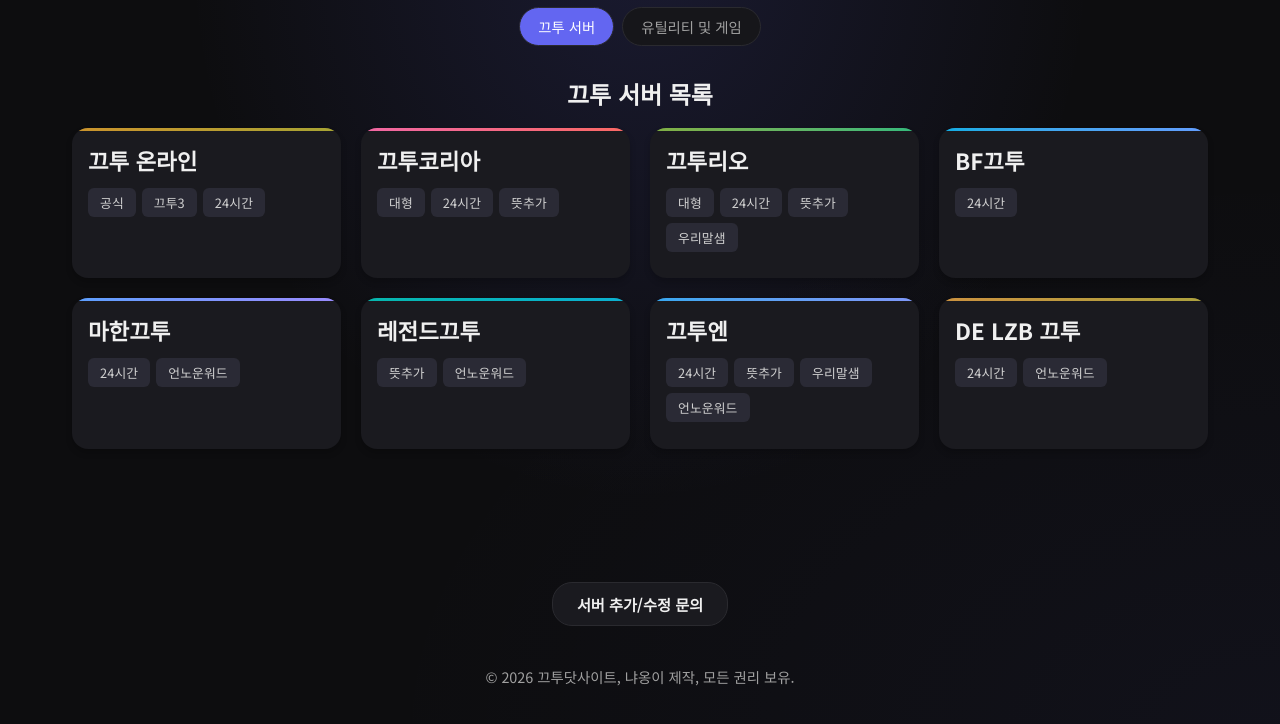
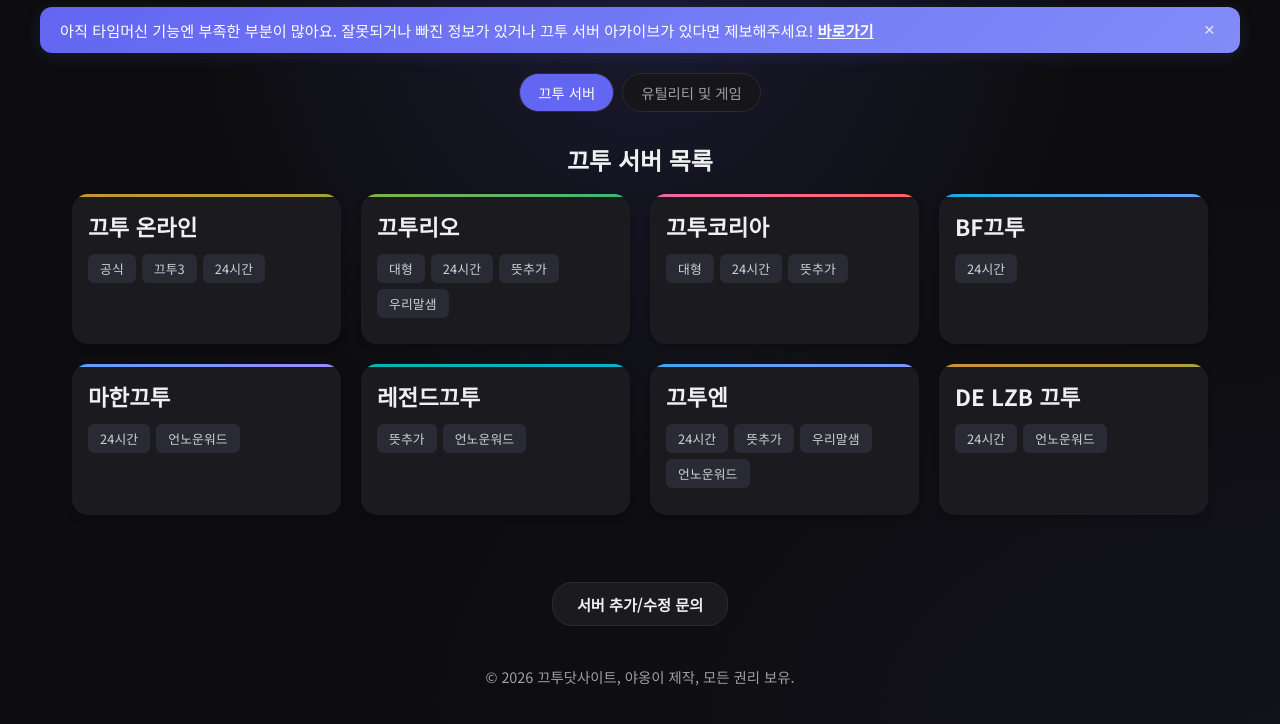
Before and after one commit to kitt3n69420/kkutu-site, a plain HTML site: page index.html in a window 1280 px wide. Shown: the part 64-788 px from the top of the page. Drawn offline with Linux system fonts and the light colour scheme.

Commit message:
없데이트?

```diff
--- a/data.js
+++ b/data.js
@@ -41,23 +41,6 @@ const serversData = [
         ]
     },
     {
-        name: '끄투코리아', color: '#e5456d', textColor: '#ffffff',
-        instances: [
-            {
-                id: 'kkutukorea', tags: ['대형', '24시간', '뜻추가'], url: 'https://kkutu.co.kr', startYear: 2017, endYear: null,
-                description: '기상천외한 끝말잇기를 웹게임으로! 끄투코리아\n\n끄투코리아는 명실상부 가장 유명한 끄투 프리서버에요. 항상 몇백 명대의 접속자를 유지하고 있고, 스트리머들이 끄투를 한다고 하면 거의 이곳을 찾을 만큼 인지도 1위 서버에요.',
-                relatedLinks: [
-                    { name: '공식 카페', url: 'https://cafe.naver.com/kkutukorea' },
-                    { name: '공식 라운지', url: 'https://game.naver.com/lounge/KKuTu_Korea/home' },
-                    { name: '공식 디스코드', url: 'https://discord.com/invite/JP8SNa7' },
-                    { name: '끄코위키', url: 'https://kkukowiki.kr/w/%EB%8C%80%EB%AC%B8' },
-                    { name: '단어 검색 사이트', url: 'https://kkutu.info/' },
-                    { name: '끄코 유틸리티', url: 'https://kkuko-utils.vercel.app/' }
-                ]
-            }
-        ]
-    },
-    {
         name: '끄투리오', color: '#55AA55', textColor: '#ffffff',
         instances: [
             {
@@ -84,6 +67,23 @@ const serversData = [
                     { name: '공식 디스코드', url: 'https://discord.com/invite/kkutuio-395143193114705920' },
                     { name: '단어사전', url: 'https://kkutu.io/wordsheet' },
                     { name: '리오위키', url: 'https://kkutu.wiki/w/%EB%8C%80%EB%AC%B8' }
+                ]
+            }
+        ]
+    },
+    {
+        name: '끄투코리아', color: '#e5456d', textColor: '#ffffff',
+        instances: [
+            {
+                id: 'kkutukorea', tags: ['대형', '24시간', '뜻추가'], url: 'https://kkutu.co.kr', startYear: 2017, endYear: null,
+                description: '기상천외한 끝말잇기를 웹게임으로! 끄투코리아\n\n끄투코리아는 명실상부 가장 유명한 끄투 프리서버에요. 항상 몇백 명대의 접속자를 유지하고 있고, 스트리머들이 끄투를 한다고 하면 거의 이곳을 찾을 만큼 인지도 1위 서버에요.',
+                relatedLinks: [
+                    { name: '공식 카페', url: 'https://cafe.naver.com/kkutukorea' },
+                    { name: '공식 라운지', url: 'https://game.naver.com/lounge/KKuTu_Korea/home' },
+                    { name: '공식 디스코드', url: 'https://discord.com/invite/JP8SNa7' },
+                    { name: '끄코위키', url: 'https://kkukowiki.kr/w/%EB%8C%80%EB%AC%B8' },
+                    { name: '단어 검색 사이트', url: 'https://kkutu.info/' },
+                    { name: '끄코 유틸리티', url: 'https://kkuko-utils.vercel.app/' }
                 ]
             }
         ]
@@ -221,7 +221,7 @@ const serversData = [
     {
         name: '분홍끄투', color: '#ffb6d9', textColor: '#1a1a1a',
         instances: [
-            { id: 'pinkkkutu', tags: ['24시간', '언노운워드'], url: '#', startYear: 2020, endYear: 2024.5, operator: '분홍꽃', description: '분홍꽃님이 2020년부터 2024년 4월 20일까지 운영하신 웹 게임 끄투 프리서버에요. DB가 굉장히 넓었으며 서비스 종료 전에는 한국어 자유 끝말잇기, 한국어 자유 등의 게임모드들이 인기가 많았어요. 최대 400명까지 수용 가능한 규모였답니다.', relatedLinks: [] }
+            { id: 'pinkkkutu', tags: ['24시간', '언노운워드'], url: '#', startYear: 2020, endYear: 2024.5, operator: '분홍꽃', description: '오늘도 즐거운 분홍끄투!\n\n분홍꽃님이 2020년부터 2024년 4월 20일까지 운영하신 웹 게임 끄투 프리서버에요. DB가 굉장히 넓었으며 서비스 종료 전에는 한국어 자유 끝말잇기, 한국어 자유 등의 게임모드들이 인기가 많았어요. 최대 400명까지 수용 가능한 규모였답니다.', relatedLinks: [] }
         ]
     },
     {
@@ -245,7 +245,7 @@ const serversData = [
     {
         name: '끄투닷컴', color: '#ff5555', textColor: '#ffffff',
         instances: [
-            { id: 'kkutucom', tags: ['24시간'], url: '#', startYear: 2017, endYear: 2021.5, operator: 'SkyLightHQ', description: 'SkyLightHQ님이 운영했던 끄투 프리서버에요. 2017년 3월부터 2021년 4월 10일까지 서비스했어요.', relatedLinks: [] }
+            { id: 'kkutucom', tags: ['24시간'], url: '#', startYear: 2017, endYear: 2021.5, operator: 'SkyLightHQ', description: 'SkyLightHQ님이 운영했던 끄투 프리서버에요. 2017년 3월부터 2021년 4월 10일까지 서비스했어요.', relatedLinks: [{ name: '공식 디스코드', url: 'https://discord.gg/gDgWvGM' }] }
         ]
     },
     {
@@ -401,3 +401,9 @@ window.recommendedGames = [
         color: '#3175DC'
     }
 ];
+
+window.announcement = {
+    message: '아직 타임머신 기능엔 부족한 부분이 많아요. 잘못되거나 빠진 정보가 있거나 끄투 서버 아카이브가 있다면 제보해주세요!',
+    link: 'https://discord.gg/zn2xC57Ftz', // 링크가 필요한 경우. 필요 없으면 빈 문자열('')
+    visible: true
+};
--- a/index.html
+++ b/index.html
@@ -79,11 +79,11 @@
     </div>
 
     <div class="contact-section">
-        <a href="https://discord.com/invite/aEAVmrtU4w" target="_blank" class="contact-btn">서버 추가/수정 문의</a>
+        <a href="https://discord.gg/zn2xC57Ftz" target="_blank" class="contact-btn">서버 추가/수정 문의</a>
     </div>
 
     <footer>
-        <p>&copy; 2026 끄투닷사이트, 냐옹이 제작, 모든 권리 보유.</p>
+        <p>&copy; 2026 끄투닷사이트, 야옹이 제작, 모든 권리 보유.</p>
     </footer>
 
     <div class="detail-view" id="detailView">
--- a/script.js
+++ b/script.js
@@ -703,3 +703,37 @@ switchView(savedCategory);
 
 // Initialize Time Machine after cards have been rendered
 initTimeMachine();
+
+// Initialize Site Announcement
+if (window.announcement && window.announcement.visible) {
+    const closedAnnouncements = JSON.parse(localStorage.getItem('closedAnnouncements') || '[]');
+    // Use message as ID
+    const annId = window.announcement.message;
+
+    if (!closedAnnouncements.includes(annId)) {
+        const annDiv = document.createElement('div');
+        annDiv.className = 'site-announcement';
+
+        let contentHtml = `<span>${window.announcement.message}</span>`;
+        if (window.announcement.link) {
+            contentHtml = `<span>${window.announcement.message} <a href="${window.announcement.link}" target="_blank">바로가기</a></span>`;
+        }
+
+        annDiv.innerHTML = contentHtml + `<button class="close-announcement" aria-label="닫기" title="다시 보지 않기">&times;</button>`;
+
+        // Insert after site header
+        const header = document.querySelector('.site-header');
+        header.parentNode.insertBefore(annDiv, header.nextSibling);
+
+        // Close event
+        annDiv.querySelector('.close-announcement').addEventListener('click', () => {
+            annDiv.style.transition = 'opacity 0.3s ease';
+            annDiv.style.opacity = '0';
+            setTimeout(() => {
+                annDiv.remove();
+            }, 300);
+            closedAnnouncements.push(annId);
+            localStorage.setItem('closedAnnouncements', JSON.stringify(closedAnnouncements));
+        });
+    }
+}
--- a/style.css
+++ b/style.css
@@ -47,6 +47,7 @@ body {
     box-sizing: border-box;
     display: flex;
     flex-direction: column;
+    position: relative;
     background-image:
         radial-gradient(ellipse at top, var(--accent-glow) 0%, transparent 50%),
         radial-gradient(ellipse at bottom right, rgba(99, 102, 241, 0.05) 0%, transparent 50%);
@@ -54,11 +55,11 @@ body {
 
 body::after {
     content: '';
-    position: fixed;
+    position: absolute;
     top: 0;
     left: 0;
-    width: 100vw;
-    height: 100vh;
+    width: 100%;
+    height: 100%;
     background: rgba(0, 0, 0, 0.1);
     /* Weak grayscale/neutral screen overlay */
     pointer-events: none;
@@ -98,6 +99,53 @@ body.old-time-filter::after {
     display: flex;
     align-items: center;
     gap: 12px;
+}
+
+/* Site Announcement */
+.site-announcement {
+    background: linear-gradient(135deg, var(--accent-primary), var(--accent-secondary));
+    color: #ffffff;
+    text-align: center;
+    padding: 12px 20px;
+    font-size: 0.95rem;
+    font-weight: 500;
+    width: calc(100% - 40px);
+    max-width: 1200px;
+    margin: 0 auto 20px auto;
+    border-radius: 12px;
+    box-shadow: 0 4px 15px var(--accent-glow);
+    animation: fadeIn 0.4s ease forwards;
+    box-sizing: border-box;
+    display: flex;
+    justify-content: center;
+    align-items: center;
+    gap: 10px;
+}
+
+.site-announcement a {
+    color: #ffffff;
+    text-decoration: underline;
+    font-weight: 700;
+    transition: opacity 0.2s;
+}
+
+.site-announcement a:hover {
+    opacity: 0.8;
+}
+
+.site-announcement .close-announcement {
+    background: none;
+    border: none;
+    color: rgba(255, 255, 255, 0.8);
+    font-size: 1.2rem;
+    cursor: pointer;
+    padding: 0 5px;
+    margin-left: auto;
+    transition: color 0.2s;
+}
+
+.site-announcement .close-announcement:hover {
+    color: #ffffff;
 }
 
 .time-machine-wrapper {
```
